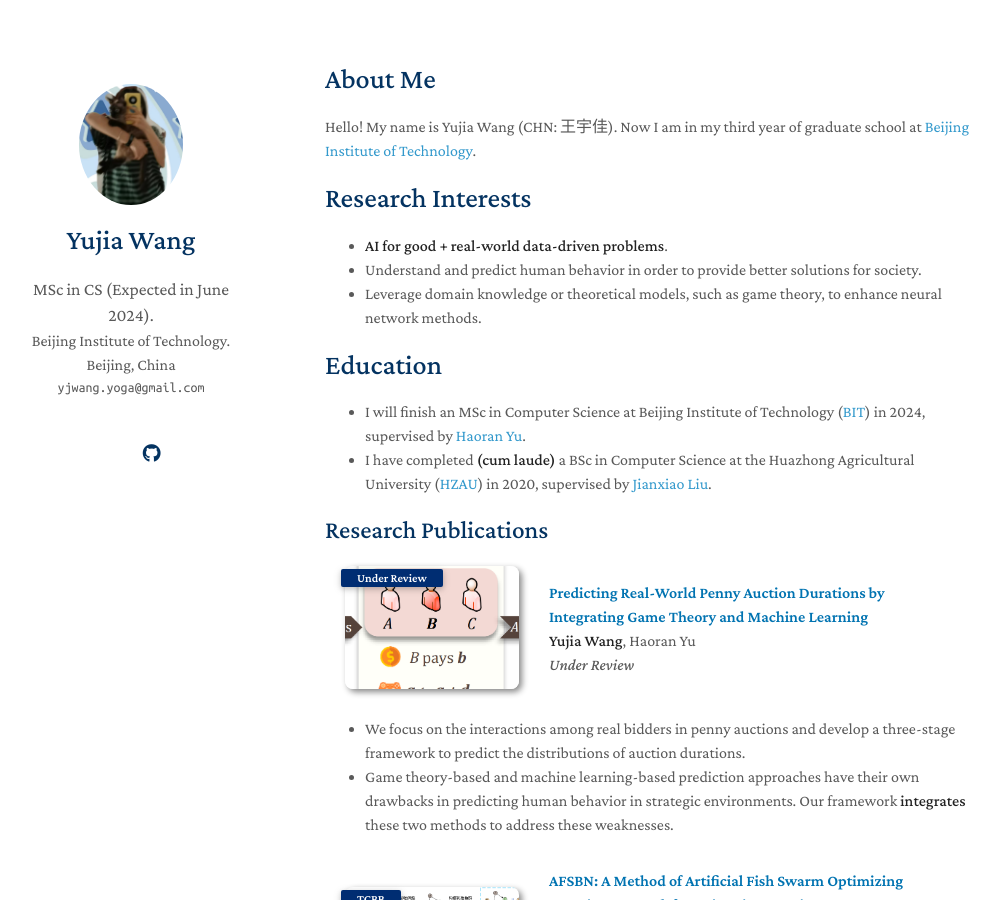
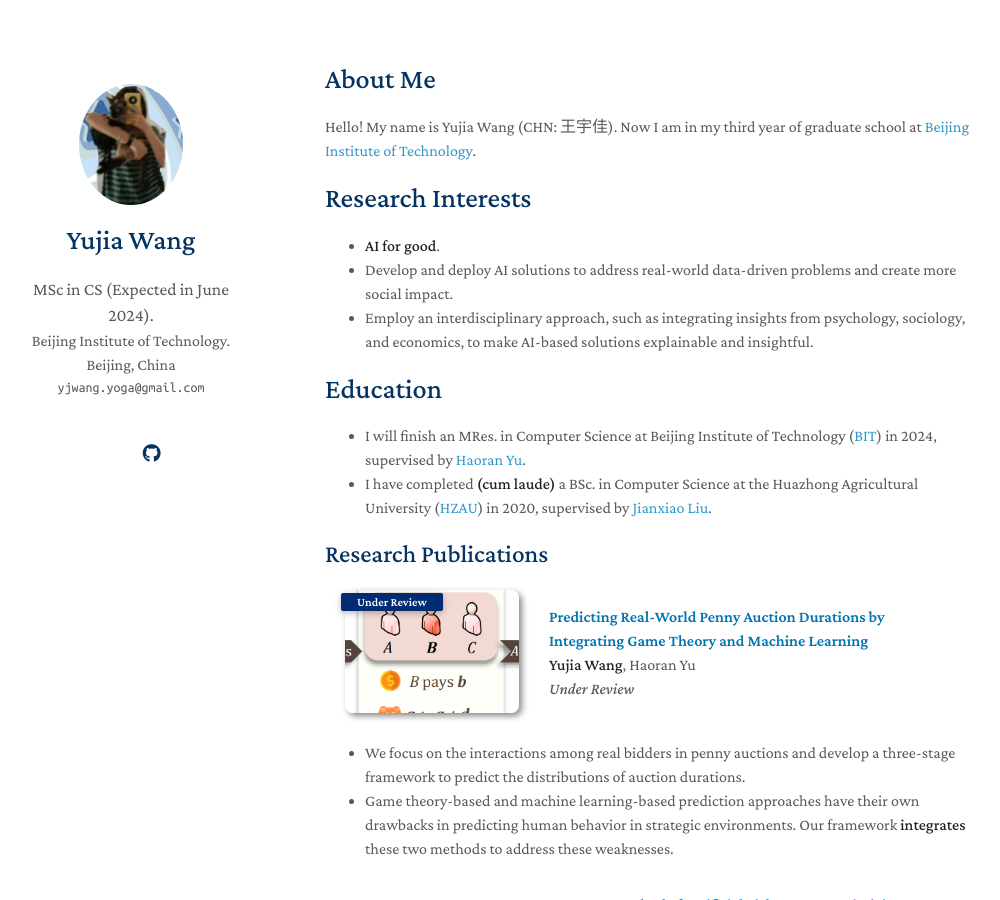
Before and after one commit to YogaWang7/YogaWang7.github.io, a Jekyll site: the page built from index.md, in a window 1280 px wide and 900 px high. Shown: the whole window, without its empty margins (145-1145 px from the left). Built offline with Jekyll 4.4.1, drawn with Linux system fonts in a browser that asks for light colours; nearby versions of some CDN libraries; comment, search, counter and statistics services are not loaded; a style sheet for code colours, icons or effects is not loaded; our own code applies the rules of GitHub Pages for plain Markdown files; some of the changed text lies outside the part shown.

Commit message:
Update index.md

```diff
--- a/index.md
+++ b/index.md
@@ -8,14 +8,14 @@ Hello! My name is Yujia Wang (CHN: 王宇佳). Now I am in my third year of grad
 
 # Research Interests
 
-- **AI for good + real-world data-driven problems**.
-- Understand and predict human behavior in order to provide better solutions for society.
-- Leverage domain knowledge or theoretical models, such as game theory, to enhance neural network methods.
+- **AI for good**.
+- Develop and deploy AI solutions to address real-world data-driven problems and create more social impact.
+- Employ an interdisciplinary approach, such as integrating insights from psychology, sociology, and economics, to make AI-based solutions explainable and insightful.
 
 # Education
 
-- I will finish an MSc in Computer Science at Beijing Institute of Technology ([BIT](https://english.bit.edu.cn/)) in 2024, supervised by [Haoran Yu](https://scholar.google.com/citations?hl=en&user=-vZRFXgAAAAJ).
-- I have completed **(cum laude)** a BSc in Computer Science at the Huazhong Agricultural University ([HZAU](http://www.hzau.edu.cn/en/HOME.htm)) in 2020, supervised by [Jianxiao Liu](https://dblp.org/pid/60/8456.html).
+- I will finish an MRes. in Computer Science at Beijing Institute of Technology ([BIT](https://english.bit.edu.cn/)) in 2024, supervised by [Haoran Yu](https://scholar.google.com/citations?hl=en&user=-vZRFXgAAAAJ).
+- I have completed **(cum laude)** a BSc. in Computer Science at the Huazhong Agricultural University ([HZAU](http://www.hzau.edu.cn/en/HOME.htm)) in 2020, supervised by [Jianxiao Liu](https://dblp.org/pid/60/8456.html).
 
 {% include_relative _includes/publications.md %}
 
@@ -34,13 +34,13 @@ Hello! My name is Yujia Wang (CHN: 王宇佳). Now I am in my third year of grad
 
 # Internship
 ### Data Scientist @ Research Institute of [Taikang Insurance Group](https://www.taikang.com/about_en.html), Beijing, China.
-- Given invoice data and relevant insurance case data, applied machine learning techniques to identify potential fraudulent invoices.
+- Given invoice data and insurance case data, applied machine learning techniques to identify fraudulent invoices and cases.
   - Improved prediction accuracy by 3 times compared to previous methods.
-- Cleaned data in Neo4j Database. Then investigated potential fraud communities.
+  - Discovered new characteristics of insurance fraud.
+- Cleaned data in the Neo4j Database and investigated potential fraud communities.
 
 # Additional Activities
 - I enjoy volunteering work:
-  - Used to help kids from rural places improve their academic performance.
   - Served as a volunteer instructor of HZAU, assisting non-computer science students in acquiring computer skills (e.g., fundamental knowledge of data structures and databases).
 - When I'm not working, I like to:
   - play Ping Pong or try other sports,
```
